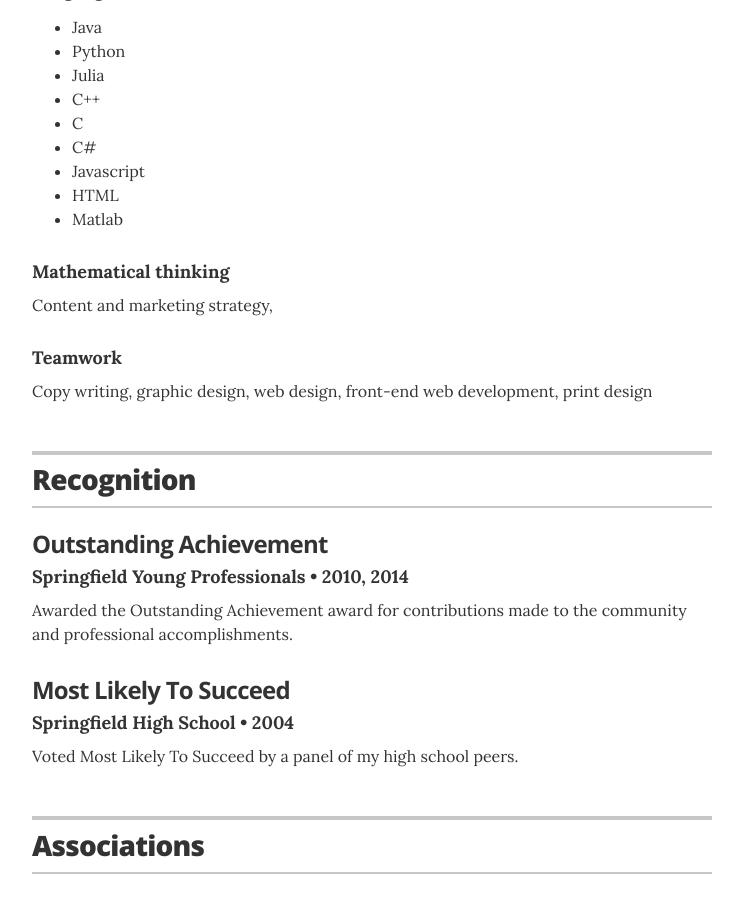
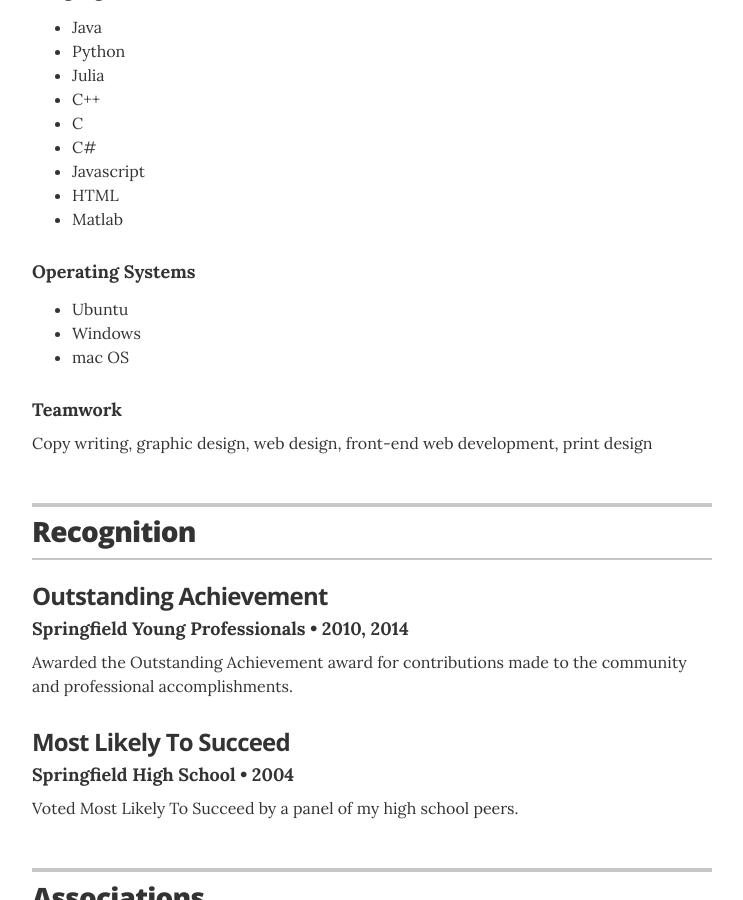
Before and after one commit to arthurutnehmer/Resume, a Jekyll site: the page built from index.html, in a window 1280 px wide and 900 px high, scrolled down 2953 px. Shown: the whole window, without its empty margins (268-1011 px from the left). Built offline with Jekyll 4.4.1, drawn with Linux system fonts in a browser that asks for light colours.

Commit message:
Added operating systems.

```diff
--- a/_data/skills.yml
+++ b/_data/skills.yml
@@ -14,8 +14,11 @@
 
 
 # Communications strategy
-- skill: Mathematical thinking
-  description: Content and marketing strategy,
+- skill: Operating Systems
+  description: <ul class="resume-item-list">
+    <li>Ubuntu </li>
+    <li>Windows</li>
+    <li>mac OS</li></ul>
 
 # Digital content development and creation
 - skill: Teamwork
```
